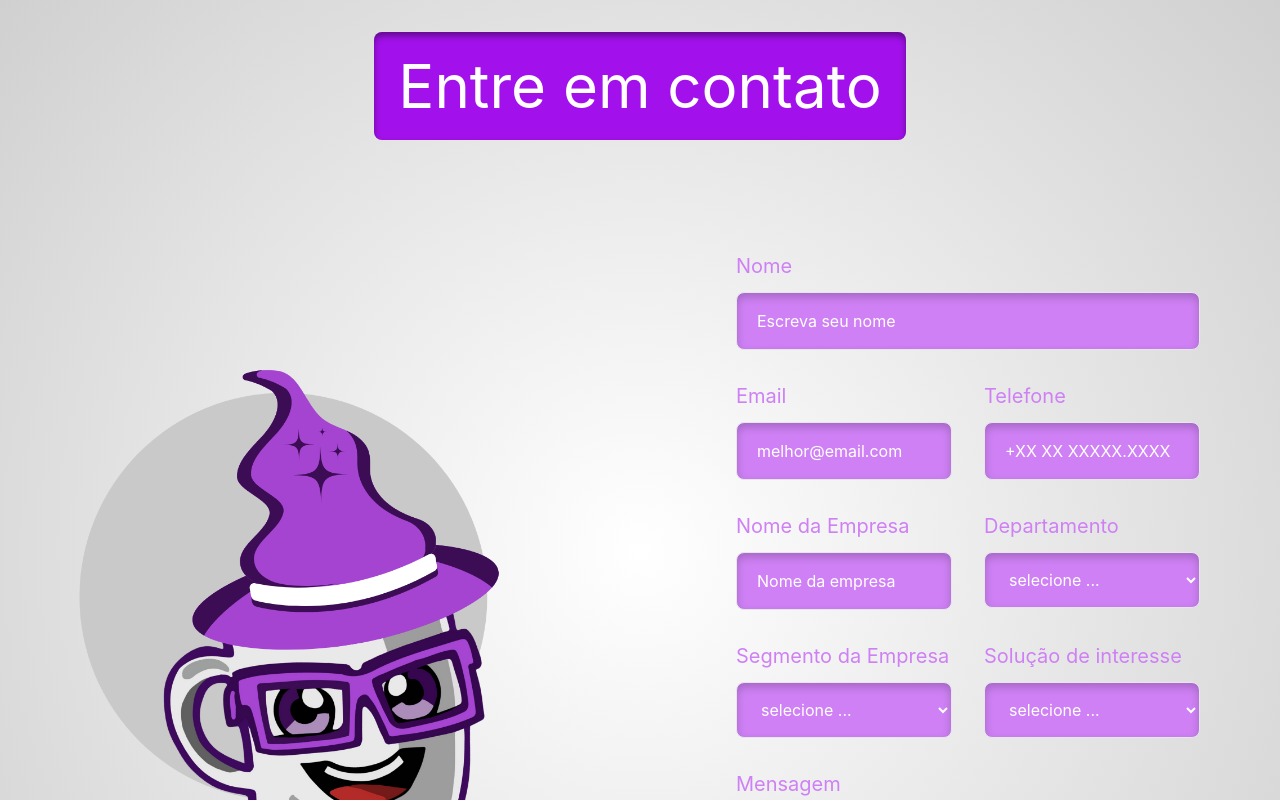
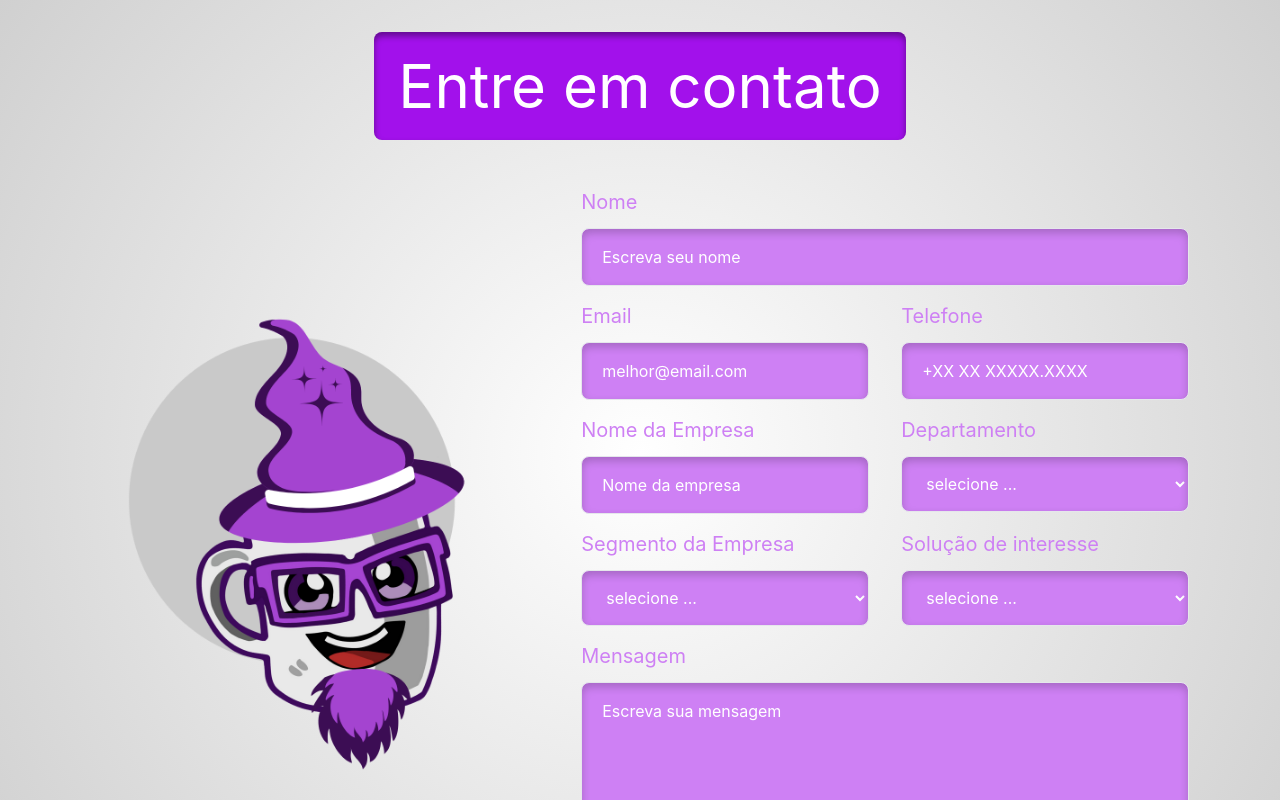
Before and after one commit to codiacademy/ChallengeV-manhaufjf, a React (Create React App) app: page / in a window 1280 px wide. Shown: the top 800 px of the page. Built offline with nearby package versions, Linux system fonts and the light colour scheme.

Commit message:
Ajustes de margem e de borda

```diff
--- a/src/components/FomsPage.jsx
+++ b/src/components/FomsPage.jsx
@@ -32,14 +32,14 @@ const FormsPage = () => {
             <div className="flex justify-center items-start p-4">
                 <h1
                     style={{ boxShadow: 'inset 0 4px 6px rgba(0, 0, 0, 0.4)' }}
-                    className="text-6xl text-white bg-magic-200 mb-8 w-auto h-auto rounded-lg p-6 text-center"
+                    className="text-6xl text-white bg-magic-200 mb-4 w-auto h-auto rounded-lg p-6 text-center"
                 >
                     Entre em contato
                 </h1>
             </div>
-            <div className="flex flex-col md:flex-row justify-center items-center p-4 space-x-0 md:space-x-12">
+            <div className="flex flex-col md:flex-row justify-center items-center p-4 space-x-0 md:space-x-1">
                 {/* Image Section */}
-                <div className="flex-none w-full md:w-1/2 p-0 m-0 overflow-hidden mb-8 md:mb-0">
+                <div className="flex-none w-full md:w-2/5 p-0 m-0 overflow-hidden mb-4 md:mb-0">
                     <img
                         src={myImage}
                         alt="Imagem do Nexus"
@@ -48,10 +48,10 @@ const FormsPage = () => {
                 </div>
 
                 {/* Form Section */}
-                <div className="w-full md:w-1/2 p-4 md:p-12 rounded-lg">
+                <div className="w-full md:w-1/2 p-0 md:p-0 rounded-lg">
                     <form onSubmit={handleSubmit(onSubmit)}>
                         {/* Name Field */}
-                        <div className="mb-8">
+                        <div className="mb-4">
                             <label htmlFor="name" className="block text-magic-100 text-xl mb-3">
                                 Nome
                             </label>
@@ -66,7 +66,7 @@ const FormsPage = () => {
                         </div>
 
                         {/* Other Fields */}
-                        <div className="flex flex-wrap gap-8 mb-8">
+                        <div className="flex flex-wrap gap-8 mb-4">
                             <div className="flex-1">
                                 <label htmlFor="email" className="block text-magic-100 text-xl mb-3">
                                     Email
@@ -97,7 +97,7 @@ const FormsPage = () => {
                             </div>
                         </div>
 
-                        <div className="flex flex-wrap gap-8 mb-8">
+                        <div className="flex flex-wrap gap-8 mb-4">
                             <div className="flex-1">
                                 <label htmlFor="nome_empresa" className="block text-magic-100 text-xl mb-3">
                                     Nome da Empresa
@@ -130,7 +130,7 @@ const FormsPage = () => {
                             </div>
                         </div>
 
-                        <div className="flex flex-wrap gap-8 mb-8">
+                        <div className="flex flex-wrap gap-8 mb-4">
                             <div className="flex-1">
                                 <label htmlFor="segmento_empresa" className="block text-magic-100 text-xl mb-3">
                                     Segmento da Empresa
@@ -167,7 +167,7 @@ const FormsPage = () => {
                             </div>
                         </div>
 
-                        <div className="mb-8">
+                        <div className="mb-4">
                             <label htmlFor="mensagem" className="block text-magic-100 text-xl mb-3">
                                 Mensagem
                             </label>
```
